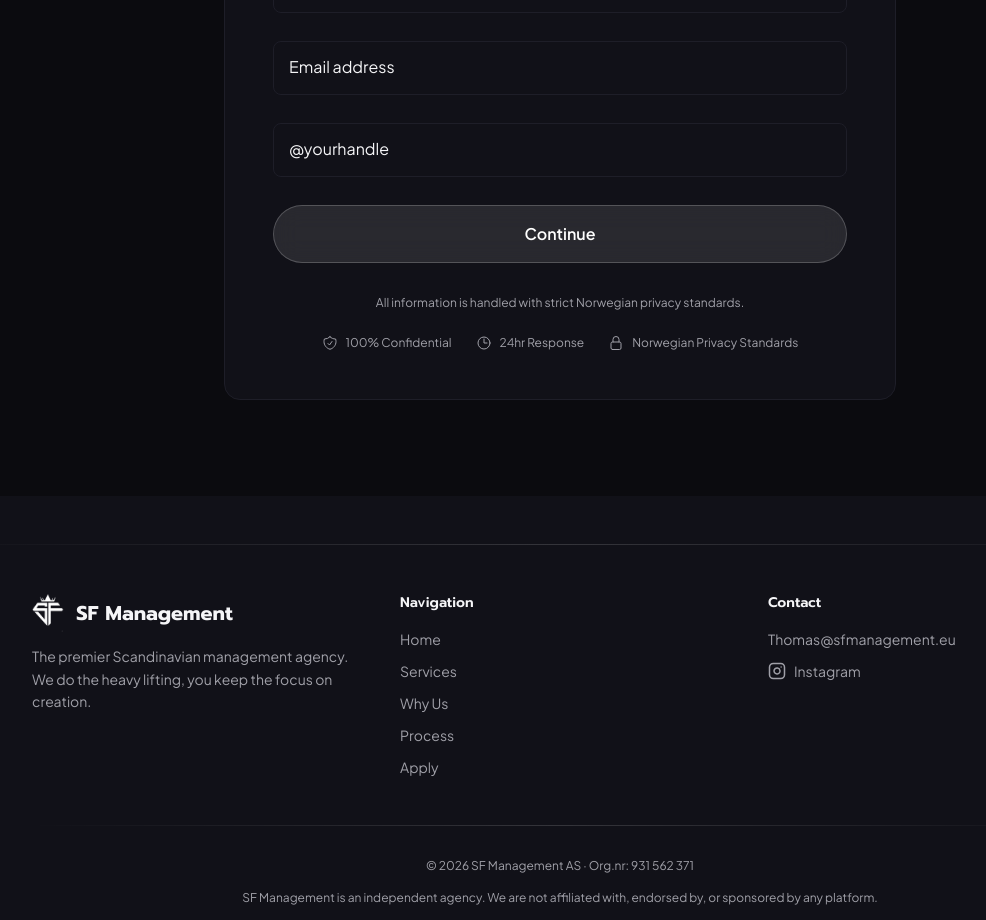
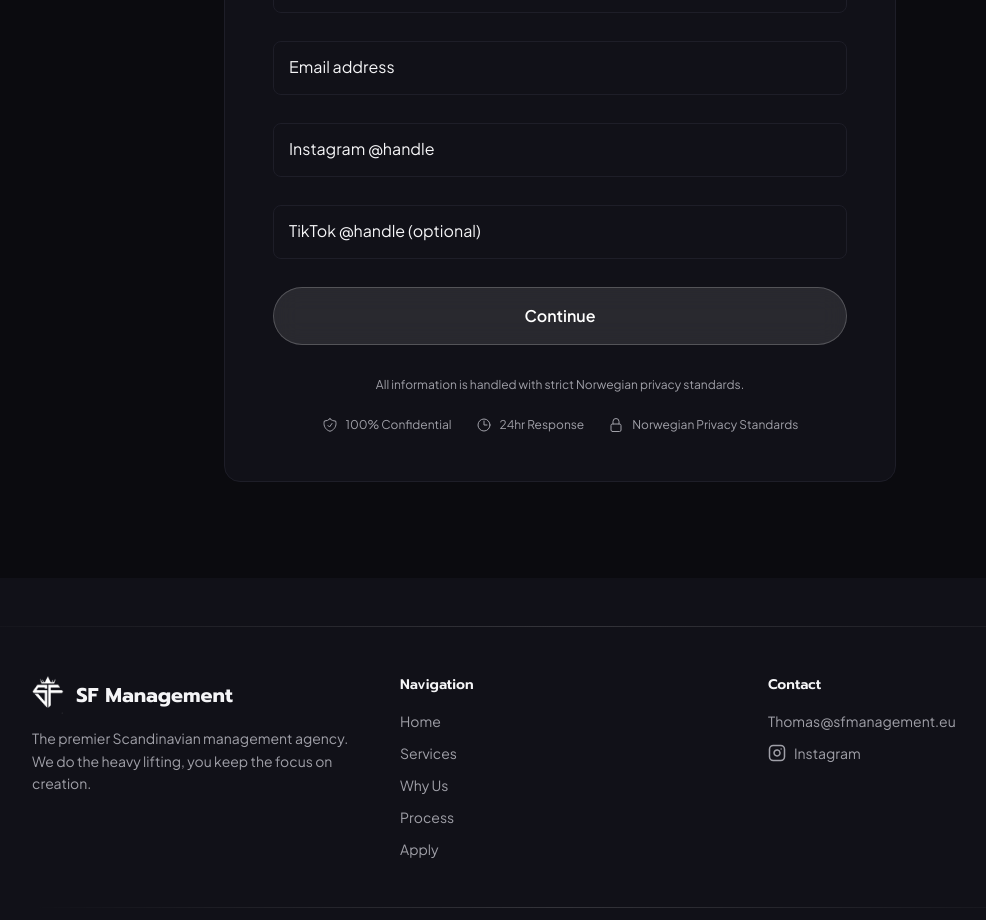
Before and after one commit to wtchoutofficial/SFManagement, a Next.js app: page / in a window 1280 px wide. Shown: the part 8580-9500 px from the top of the page, without its empty margins (80-1066 px from the left). Built offline with nearby package versions, Linux system fonts and the light colour scheme.

Commit message:
Rename handle to Instagram, add optional TikTok field
Co-Authored-By: Claude Opus 4.6 <noreply@anthropic.com>

```diff
--- a/app/api/apply/route.ts
+++ b/app/api/apply/route.ts
@@ -4,7 +4,7 @@ import { Resend } from "resend";
 export async function POST(request: Request) {
   try {
     const resend = new Resend(process.env.RESEND_API_KEY);
-    const { name, email, handle, countryCode, phone, goals } = await request.json();
+    const { name, email, handle, tiktok, countryCode, phone, goals } = await request.json();
 
     if (!name || !email || !handle) {
       return NextResponse.json(
@@ -23,7 +23,8 @@ export async function POST(request: Request) {
         <table style="border-collapse:collapse;font-family:sans-serif;">
           <tr><td style="padding:8px;font-weight:bold;">Name</td><td style="padding:8px;">${name}</td></tr>
           <tr><td style="padding:8px;font-weight:bold;">Email</td><td style="padding:8px;"><a href="mailto:${email}">${email}</a></td></tr>
-          <tr><td style="padding:8px;font-weight:bold;">Handle</td><td style="padding:8px;">${handle}</td></tr>
+          <tr><td style="padding:8px;font-weight:bold;">Instagram</td><td style="padding:8px;">${handle}</td></tr>
+          <tr><td style="padding:8px;font-weight:bold;">TikTok</td><td style="padding:8px;">${tiktok || "Not provided"}</td></tr>
           <tr><td style="padding:8px;font-weight:bold;">Phone</td><td style="padding:8px;">${countryCode} ${phone}</td></tr>
           <tr><td style="padding:8px;font-weight:bold;">Goals</td><td style="padding:8px;">${goals || "Not provided"}</td></tr>
         </table>
--- a/components/sections/ApplicationForm.tsx
+++ b/components/sections/ApplicationForm.tsx
@@ -150,6 +150,7 @@ export function ApplicationForm() {
   const [name, setName] = useState("");
   const [email, setEmail] = useState("");
   const [handle, setHandle] = useState("");
+  const [tiktok, setTiktok] = useState("");
   const [countryCode, setCountryCode] = useState("+47");
   const [phone, setPhone] = useState("");
   const [goals, setGoals] = useState("");
@@ -172,7 +173,7 @@ export function ApplicationForm() {
       const res = await fetch("/api/apply", {
         method: "POST",
         headers: { "Content-Type": "application/json" },
-        body: JSON.stringify({ name, email, handle, countryCode, phone, goals }),
+        body: JSON.stringify({ name, email, handle, tiktok, countryCode, phone, goals }),
       });
       if (!res.ok) throw new Error("Failed");
       setStatus("success");
@@ -298,11 +299,17 @@ export function ApplicationForm() {
                         onChange={setEmail}
                       />
                       <FloatingInput
-                        label="@yourhandle"
+                        label="Instagram @handle"
                         type="text"
                         required
                         value={handle}
                         onChange={setHandle}
+                      />
+                      <FloatingInput
+                        label="TikTok @handle (optional)"
+                        type="text"
+                        value={tiktok}
+                        onChange={setTiktok}
                       />
                       <motion.button
                         type="button"
```
